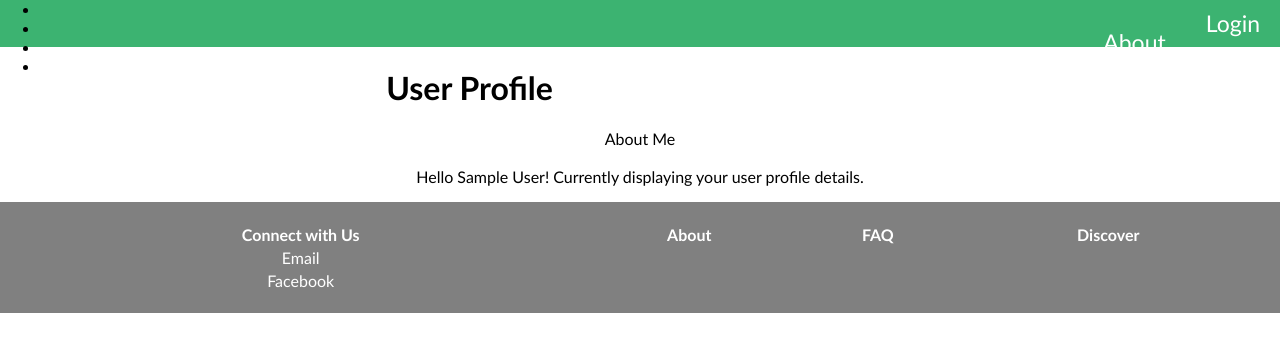
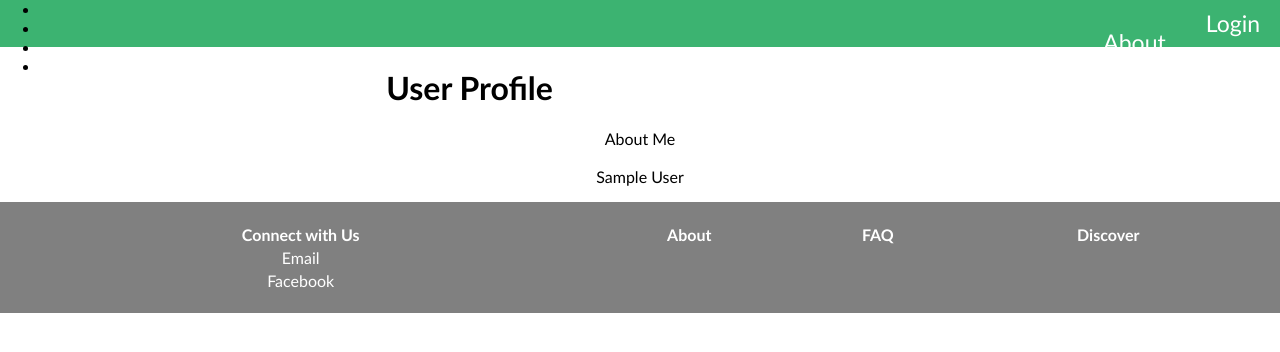
Before and after one commit to bl-op/system-project, a PHP site: page /userhome.php in a window 1280 px wide. Shown: the part 17-369 px from the top of the page. Run offline with PHP 8.4, Linux system fonts and the light colour scheme; the visitor is signed in with stand-in values (Sample User, id 1); tables that the repository leaves empty or names only in its code hold one stand-in row (values such as "Sample post").

Commit message:
Update userhome.php

```diff
--- a/userhome.php
+++ b/userhome.php
@@ -22,13 +22,13 @@
 	    </div>
 	    </header>
 
-	<div class="profilecontainer">
-		<h1 style="text-align: center">User Profile</h1>
+		<div class="profilecontainer">
+			<h1 style="text-align: center">User Profile</h1>
 
-		<p style="text-align: center">About Me<br><br>
-		Hello <?php echo $row['firstname']." ".$row['lastname']; ?>! Currently displaying your user profile details.</p>
+			<p style="text-align: center">About Me<br><br>
+			<?php echo $row['firstname']." ".$row['lastname']; ?></p>
 
-	</div>
+		</div>
 
   		<div class="info">
 
```
